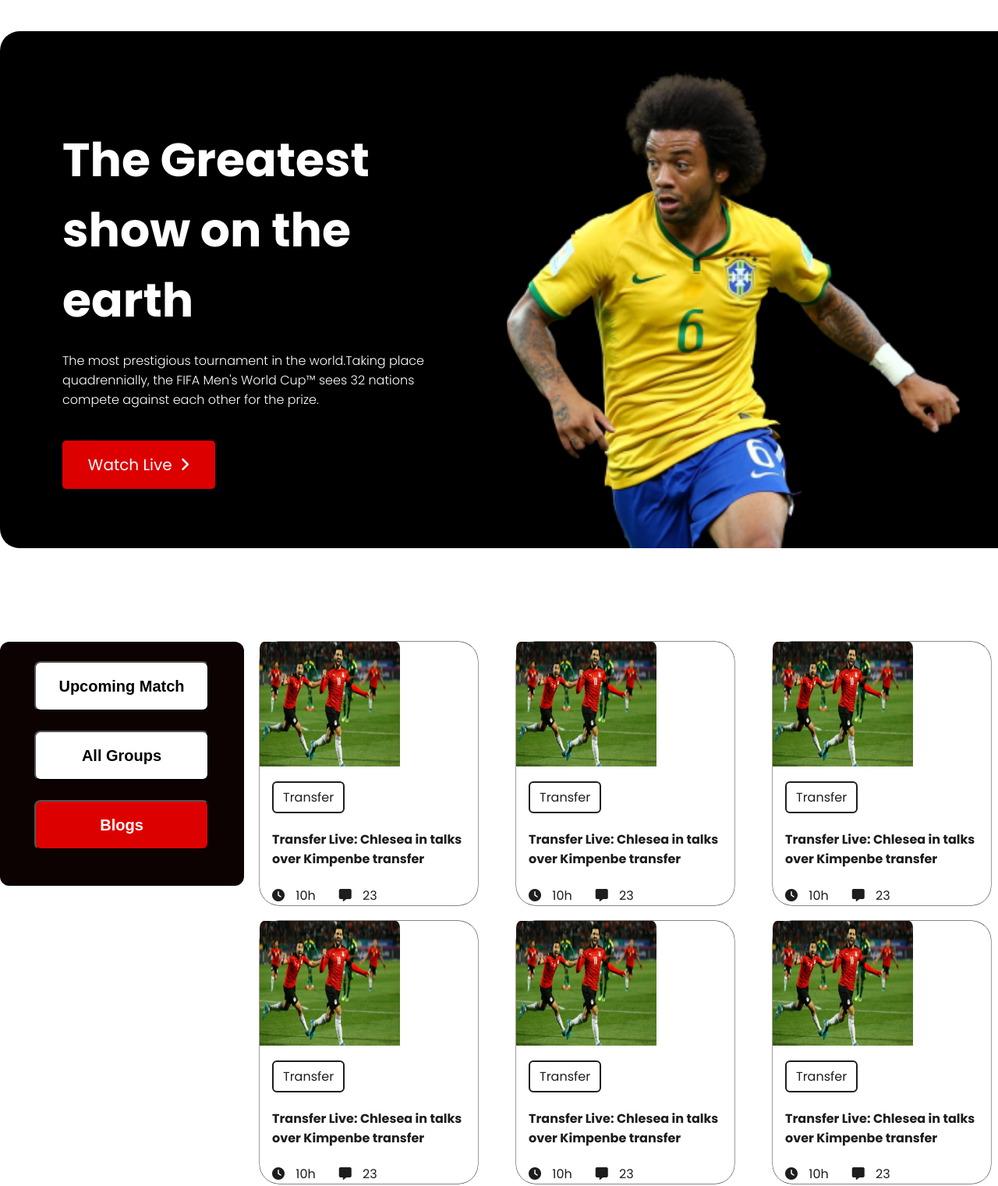
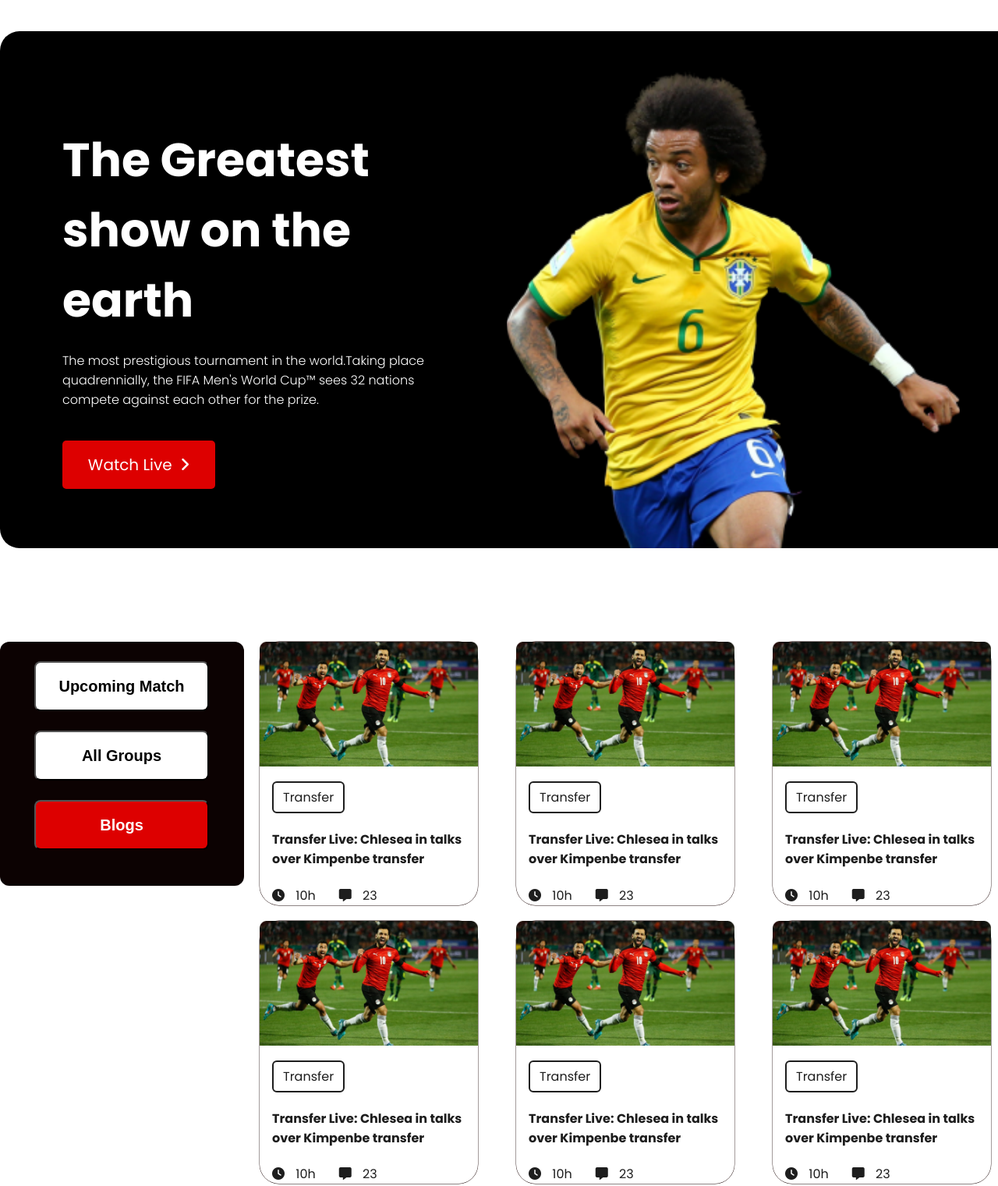
Before and after one commit to zarrin-tasnim/World_Cup-2nd_Assignmnt, a plain HTML site: page index.html in a window 1280 px wide. Shown: the top 1521 px of the page at 78% size. Drawn offline with Linux system fonts and the light colour scheme.

Commit message:
all updated

```diff
--- a/style/style.css
+++ b/style/style.css
@@ -177,7 +177,7 @@ h1 {
 }
 
 .blog-image img {
-    width: 180px;
+    width: 280px;
     height: 160px;
 }
 
```
